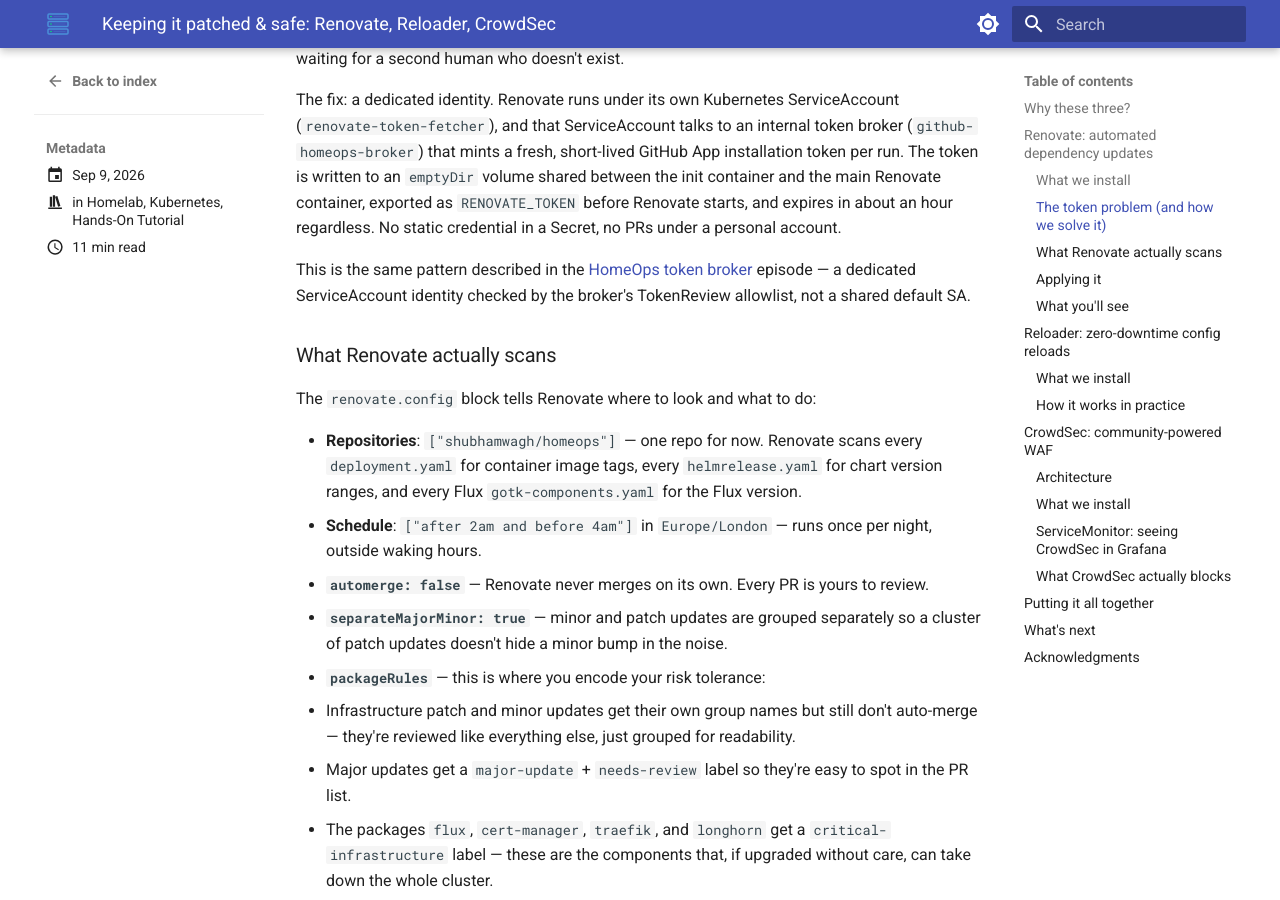
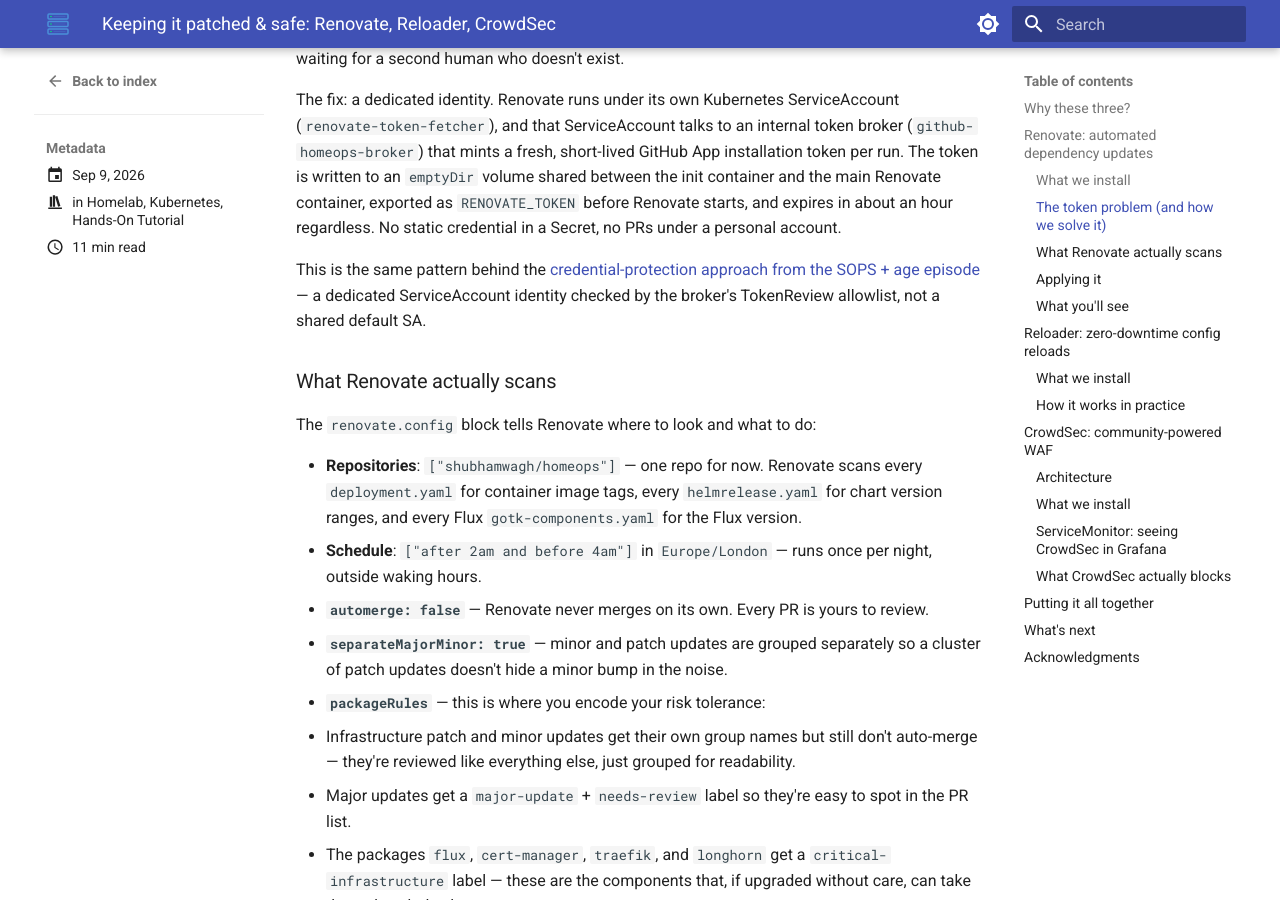
Before and after one commit to shubhamwagh/blog, an MkDocs documentation site: the page built from docs/posts/hands-on-ep10-patching-crowdsec.md, in a window 1280 px wide and 900 px high, scrolled down 4569 px. Built offline with MkDocs 1.6.1 and Material for MkDocs 9.7.7, drawn with Linux system fonts in a browser that asks for light colours; comment, search, counter and statistics services are not loaded.

Commit message:
Fix ep10: point token broker reference to SOPS+age episode (not Headscale)

```diff
--- a/docs/posts/hands-on-ep10-patching-crowdsec.md
+++ b/docs/posts/hands-on-ep10-patching-crowdsec.md
@@ -251,9 +251,7 @@ The token is written to an `emptyDir` volume shared between the init container a
 Renovate container, exported as `RENOVATE_TOKEN` before Renovate starts, and expires in about an
 hour regardless. No static credential in a Secret, no PRs under a personal account.
 
-This is the same pattern described in the [HomeOps token broker](/remote-access-headscale-self-hosted-tailscale/)
-episode — a dedicated ServiceAccount identity checked by the broker's TokenReview allowlist, not a
-shared default SA.
+This is the same pattern behind the [credential-protection approach from the SOPS + age episode](/secrets-without-plaintext-sops--age/) — a dedicated ServiceAccount identity checked by the broker's TokenReview allowlist, not a shared default SA.
 
 ### What Renovate actually scans
 
```
